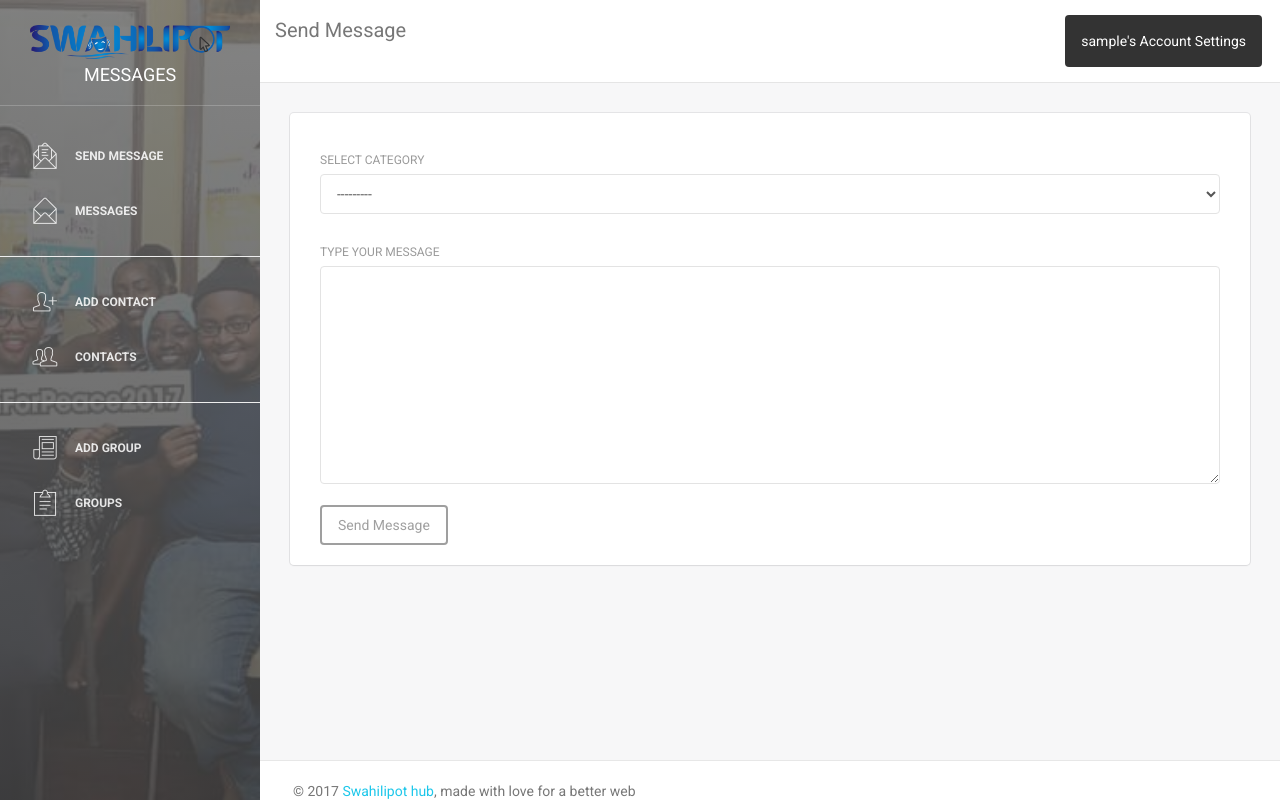
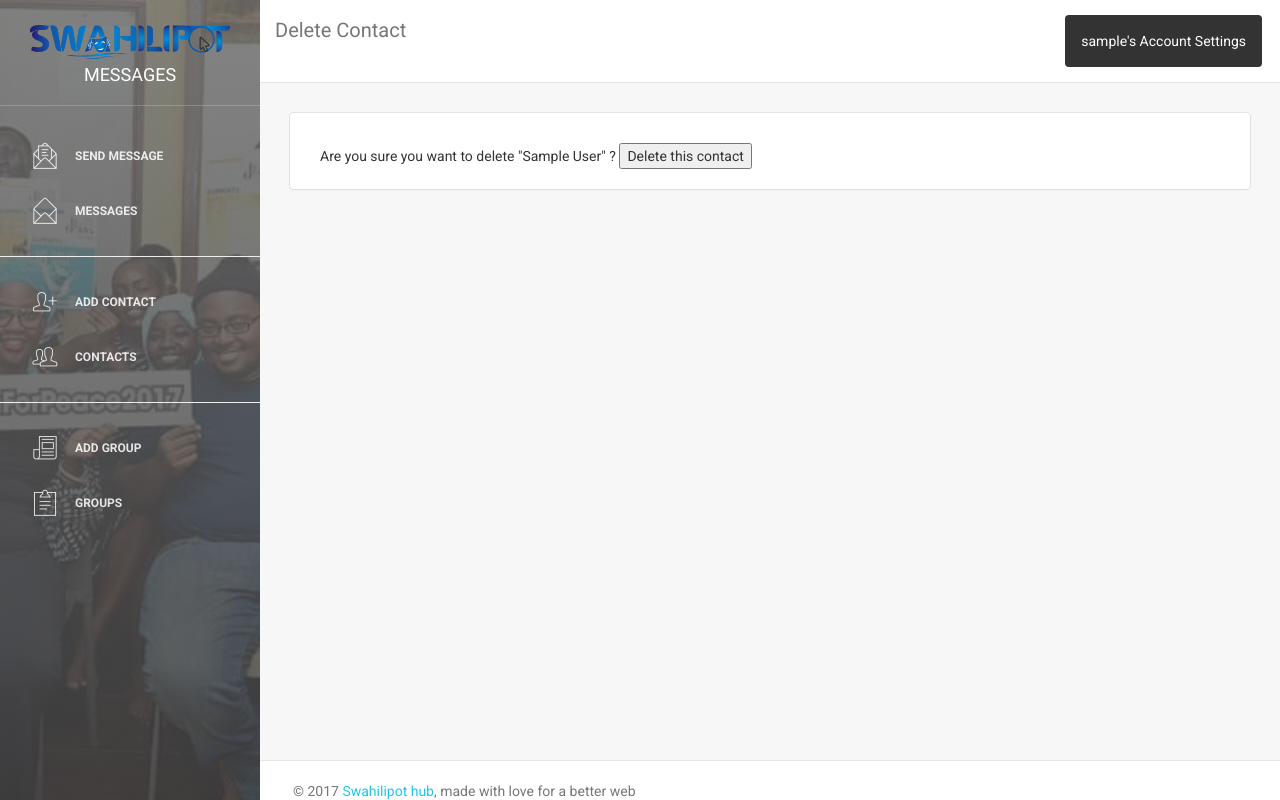
Before and after one commit to swahilipothub/jenga, a Django app: page /contacts/delete/1/ in a window 1280 px wide. Run offline with Django 3.2, Linux system fonts and the light colour scheme; a user stored in the database is signed in; tables that the repository leaves empty hold one stand-in row (values such as "Sample post"); some libraries are stand-ins or nearby versions.

Commit message:
added delete functionality to Contact & Contact_Group models and respective templates

```diff
--- /dev/null
+++ b/contacts/templates/contacts/confirm_contact_delete.html
@@ -0,0 +1,13 @@
+{% extends "../base.html" %}
+{% load staticfiles %}
+
+{% block page_title %} Delete Contact {% endblock %}
+
+{% block body %}
+<div class="content">
+	<form method="post">{% csrf_token %}
+	    Are you sure you want to delete "{{ object }}" ?
+	    <input type="submit" value="Delete this contact" />
+	</form>
+</div>
+{% endblock %}
--- a/contacts/templates/contacts/contact_create.html
+++ b/contacts/templates/contacts/contact_create.html
@@ -49,7 +49,7 @@
                 {{ form.category }}
             </div>
 
-            <input class="btn btn-default" type="submit" value="Add Contact" />
+            <input class="btn btn-success btn-default" type="submit" value="Add Contact" />
 
         </form>
 
--- a/contacts/templates/contacts/contact_update.html
+++ b/contacts/templates/contacts/contact_update.html
@@ -29,7 +29,7 @@
                 {{ form.category }}
             </div>
 
-            <input class="btn btn-default" type="submit" value="Update Contact" />
+            <input class="btn btn-success btn-default" type="submit" value="Update Contact" />
 
         </form>
 
--- a/contacts/templates/contacts/contacts.html
+++ b/contacts/templates/contacts/contacts.html
@@ -26,7 +26,7 @@
                                 <td style="">
                                     <a class="btn btn-warning btn-sm" href="{% url 'contact_update' contact.id %}">Edit</a>
 
-                                    <a class="btn btn-danger btn-sm js-delete-book" href="#">Delete</a>
+                                    <a class="btn btn-danger btn-sm js-delete-book" href="{% url 'contact_delete' contact.id %}">Delete</a>
                                 </td>
                             </tr>
                             {% endfor %}
--- a/contacts/templates/contacts/group_create.html
+++ b/contacts/templates/contacts/group_create.html
@@ -18,7 +18,7 @@
                     {% endif %}
                 </div>
 
-                <button type="submit" class="btn btn-default">Add Group</button>
+                <button type="submit" class="btn btn-success btn-default">Add Group</button>
 
             </form>
 
--- a/contacts/templates/contacts/group_list.html
+++ b/contacts/templates/contacts/group_list.html
@@ -20,7 +20,7 @@
                             <td style="">
     	                          <a class="btn btn-warning btn-sm" href="{% url 'group_update' group.id %}">Edit</a>
 
-                                  <a class="btn btn-danger btn-sm js-delete-book" href="#">Delete</a>
+                                  <a class="btn btn-danger btn-sm js-delete-book" href="{% url 'group_delete' group.id %}">Delete</a>
 	                        </td>
                         </tr>
                     {% endfor %}
--- a/contacts/templates/contacts/group_update.html
+++ b/contacts/templates/contacts/group_update.html
@@ -13,7 +13,7 @@
                     {{ form.name }}
                 </div>
 
-                <button type="submit" class="btn btn-default">Update Group</button>
+                <button type="submit" class="btn btn-success btn-default">Update Group</button>
 
             </form>
 
--- a/contacts/urls.py
+++ b/contacts/urls.py
@@ -7,11 +7,12 @@ urlpatterns = [
     url(r'^groups/$', views.group_list, name='group_list'),
     url(r'^groups/add/$', views.group_create, name='group_create'),
     url(r'^groups/(?P<pk>\d+)/update/$', views.group_update, name='group_update'),
+    url(r'^groups/(?P<pk>\d+)/delete/$', views.group_delete, name='group_delete'),
 ]
 
 urlpatterns += [
     url(r'^add/$', views.contact_create, name='contact_create'),
     url(r'^(?P<pk>\d+)/edit/$', views.contact_update, name='contact_update'),
-    # url(r'^(?P<pk>\d+)/delete/$', views.contacts_delete, name='contact_delete'),
+    url(r'^delete/(?P<pk>\d+)/$', views.contact_delete, name='contact_delete'),
     url(r'^$', views.contact_list, name='contact_list'),
 ]
--- a/contacts/views.py
+++ b/contacts/views.py
@@ -1,6 +1,6 @@
 from django.contrib.auth.decorators import login_required
 from django.contrib import messages
-from django.shortcuts import render, get_object_or_404
+from django.shortcuts import render, get_object_or_404, redirect
 
 from .models import Contact, Contact_Group
 from .forms import ContactForm, Contact_GroupForm
@@ -52,7 +52,7 @@ def contact_detail(request, pk, template='contacts/contact_detail.html'):
     return render_to_response(template, kwvars, RequestContext(request))
 
 
-@login_required
+@login_required(login_url='/login/')
 def contact_update(request, pk):
     contact = get_object_or_404(Contact, pk=pk)
     if request.method == 'POST':
@@ -74,13 +74,24 @@ def contact_update(request, pk):
     return render(request, 'contacts/contact_update.html', {'form': form})
 
 
-@login_required
+@login_required(login_url='/login/')
+def contact_delete(request, pk, template_name='contacts/confirm_contact_delete.html'):
+    contact = get_object_or_404(Contact, pk=pk)
+    if request.method=='POST':
+        contact.delete()
+        messages.success(request, "Contact Successfully Deleted")
+        return redirect('contact_list')
+    return render(request, template_name, {'object':contact})
+
+
+
+@login_required(login_url='/login/')
 def group_list(request):
     groups = Contact_Group.objects.filter(user=request.user).order_by('-created')
     return render(request, 'contacts/group_list.html', {'groups': groups})
 
 
-@login_required
+@login_required(login_url='/login/')
 def group_create(request):
     if request.method == 'POST':
         form = Contact_GroupForm(request.POST)
@@ -98,7 +109,7 @@ def group_create(request):
     return render(request, 'contacts/group_create.html', {'form': form})
 
 
-@login_required
+@login_required(login_url='/login/')
 def group_update(request, pk):
     group = get_object_or_404(Contact_Group, pk=pk)
     if request.method == 'POST':
@@ -114,3 +125,13 @@ def group_update(request, pk):
     else:
         form = Contact_GroupForm(instance=group)
     return render(request, 'contacts/group_update.html', {'form': form})
+
+
+@login_required(login_url='/login/')
+def group_delete(request, pk, template_name='contacts/confirm_group_delete.html'):
+    group = get_object_or_404(Contact_Group, pk=pk)
+    if request.method=='POST':
+        group.delete()
+        messages.success(request, "Group Successfully Deleted")
+        return redirect('group_list')
+    return render(request, template_name, {'object':group})
--- a/sph_messages/templates/sph_messages/settings_add.html
+++ b/sph_messages/templates/sph_messages/settings_add.html
@@ -18,7 +18,7 @@
                 {{ form.api_key }}
             </div>
 
-            <input class="btn btn-default" type="submit" value="Save Settings" />
+            <input class="btn btn-success btn-default" type="submit" value="Save Settings" />
 
         </form>
 
--- a/sph_messages/templates/sph_messages/settings_update.html
+++ b/sph_messages/templates/sph_messages/settings_update.html
@@ -18,7 +18,7 @@
                 {{ form.api_key }}
             </div>
 
-            <input class="btn btn-default" type="submit" value="Save Settings" />
+            <input class="btn btn-success btn-default" type="submit" value="Save Settings" />
 
         </form>
 
--- a/sph_messages/templates/sph_messages/sms_create.html
+++ b/sph_messages/templates/sph_messages/sms_create.html
@@ -27,7 +27,7 @@
                 </div>
             </div>
 
-            <input type="submit" class="btn btn-default" value="Send Message" />
+            <input type="submit" class="btn btn-success btn-default" value="Send Message" />
 
             <div class="clearfix"></div>
         </form>
```
Also changed, not shown: contacts/templates/contacts/confirm_group_delete.html (added, +13 -0 lines).
